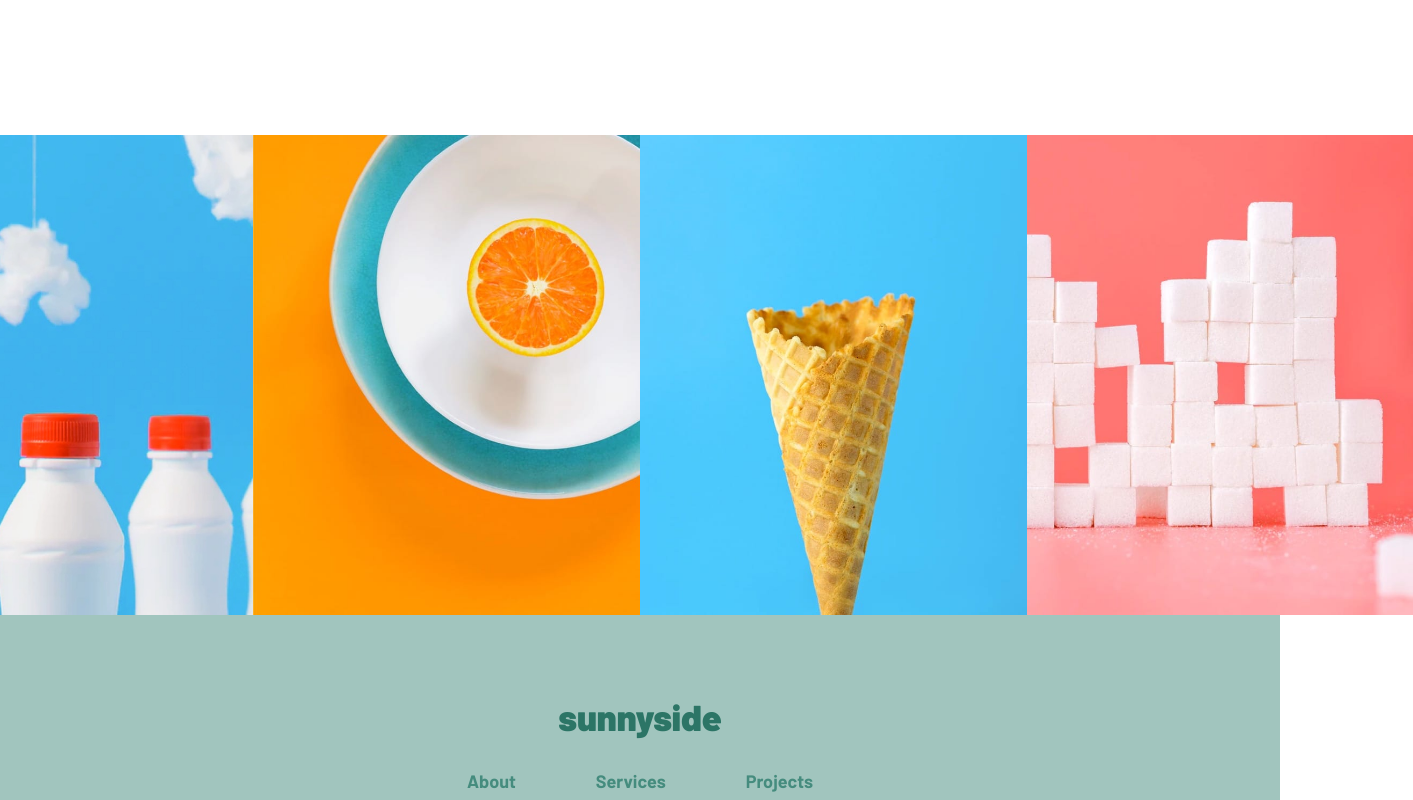
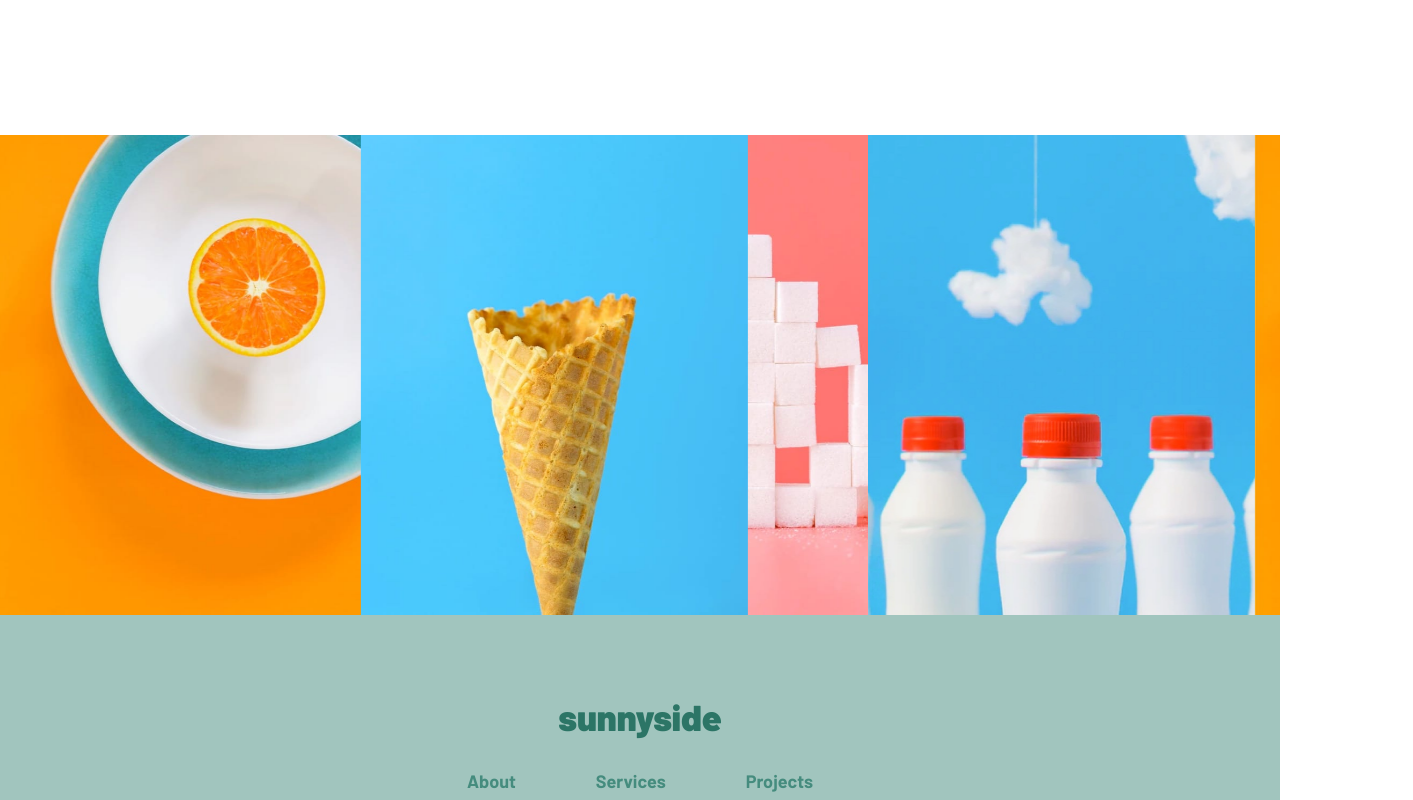
Before and after one commit to mkgwar/frontend-project, a React (Create React App) app: page / in a window 1280 px wide. Shown: the part 3480-4280 px from the top of the page, 1413 px wide, since content can reach past the window. Built offline with nearby package versions, Linux system fonts and the light colour scheme.

Commit message:
added experimental animation

```diff
--- a/src/Components/ImageFooter.js
+++ b/src/Components/ImageFooter.js
@@ -7,10 +7,18 @@ import img4 from "../images/desktop/image-gallery-sugarcubes.jpg";
 const ImageFooter = () => {
   return (
     <div className="images">
-      <img src={img1} alt="footer" />
-      <img src={img2} alt="footer" />
-      <img src={img3} alt="footer" />
-      <img src={img4} alt="footer" />
+      <div className="xyz1">
+        <img src={img1} alt="footer" />
+        <img src={img2} alt="footer" />
+        <img src={img3} alt="footer" />
+        <img src={img4} alt="footer" />
+      </div>
+      <div className="xyz2">
+        <img src={img1} alt="footer" />
+        <img src={img2} alt="footer" />
+        <img src={img3} alt="footer" />
+        <img src={img4} alt="footer" />
+      </div>
     </div>
   );
 };
--- a/src/Components/ImageFooter.scss
+++ b/src/Components/ImageFooter.scss
@@ -1,9 +1,48 @@
 .images {
-  display: flex;
-  align-items: center;
-  justify-content: center;
   width: 100%;
   height: 60vh;
+  position: relative;
+  overflow-x: hidden;
+
+  .xyz1,
+  .xyz2 {
+    height: inherit;
+    display: flex;
+    align-items: center;
+    justify-content: flex-start;
+    width: 100%;
+    position: absolute;
+  }
+
+  .xyz1 {
+    top: 0px;
+    left: 0x;
+    animation: move1 20s linear infinite;
+  }
+
+  .xyz2 {
+    top: 0px;
+    right: 0%;
+    animation: move2 20s linear infinite;
+  }
+
+  @keyframes move1 {
+    from {
+      transform: translateX(0%);
+    }
+    to {
+      transform: translateX(-100%);
+    }
+  }
+
+  @keyframes move2 {
+    from {
+      transform: translateX(100%);
+    }
+    to {
+      transform: translateX(0%);
+    }
+  }
 
   img {
     height: 100%;
```
